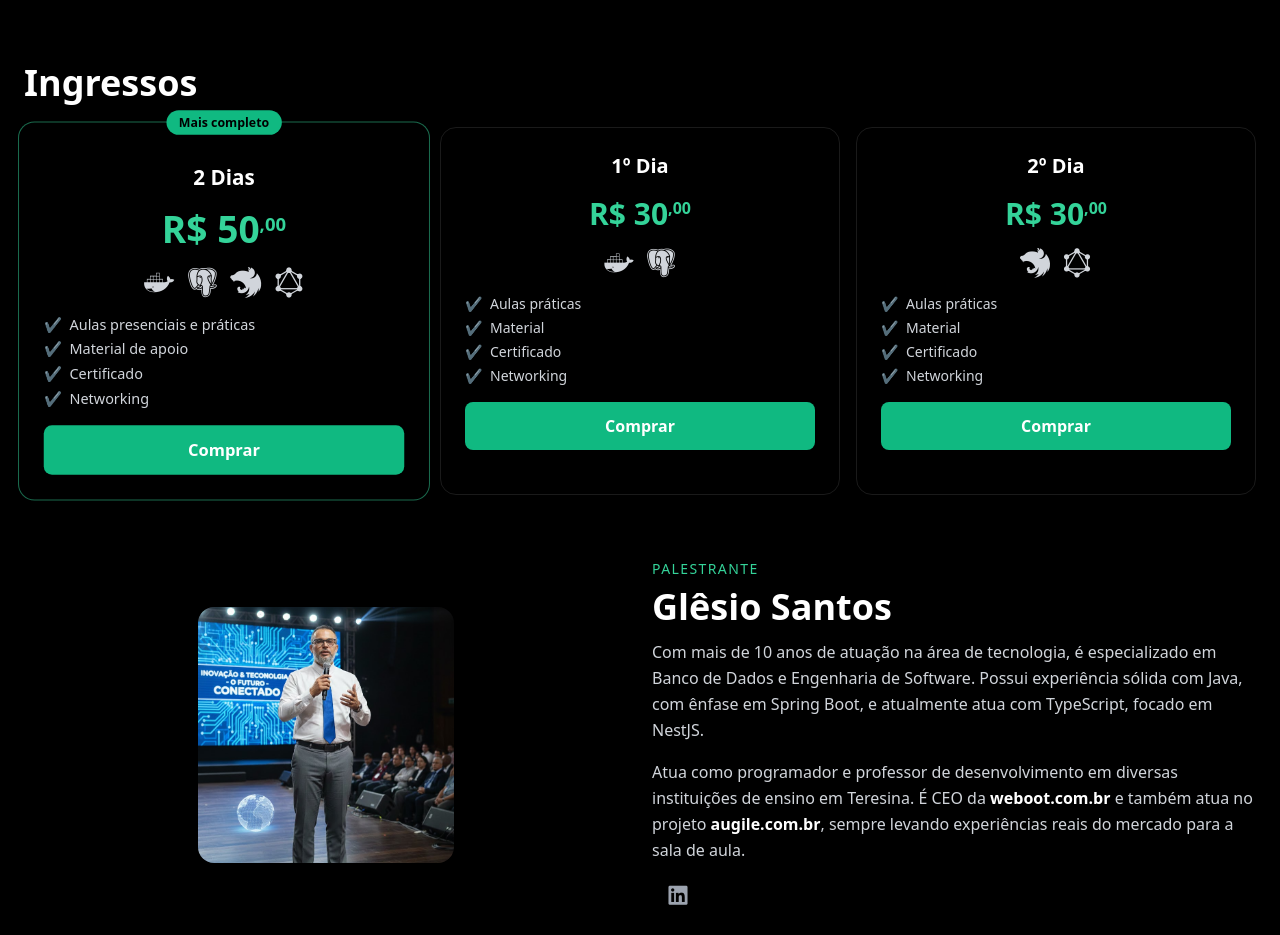
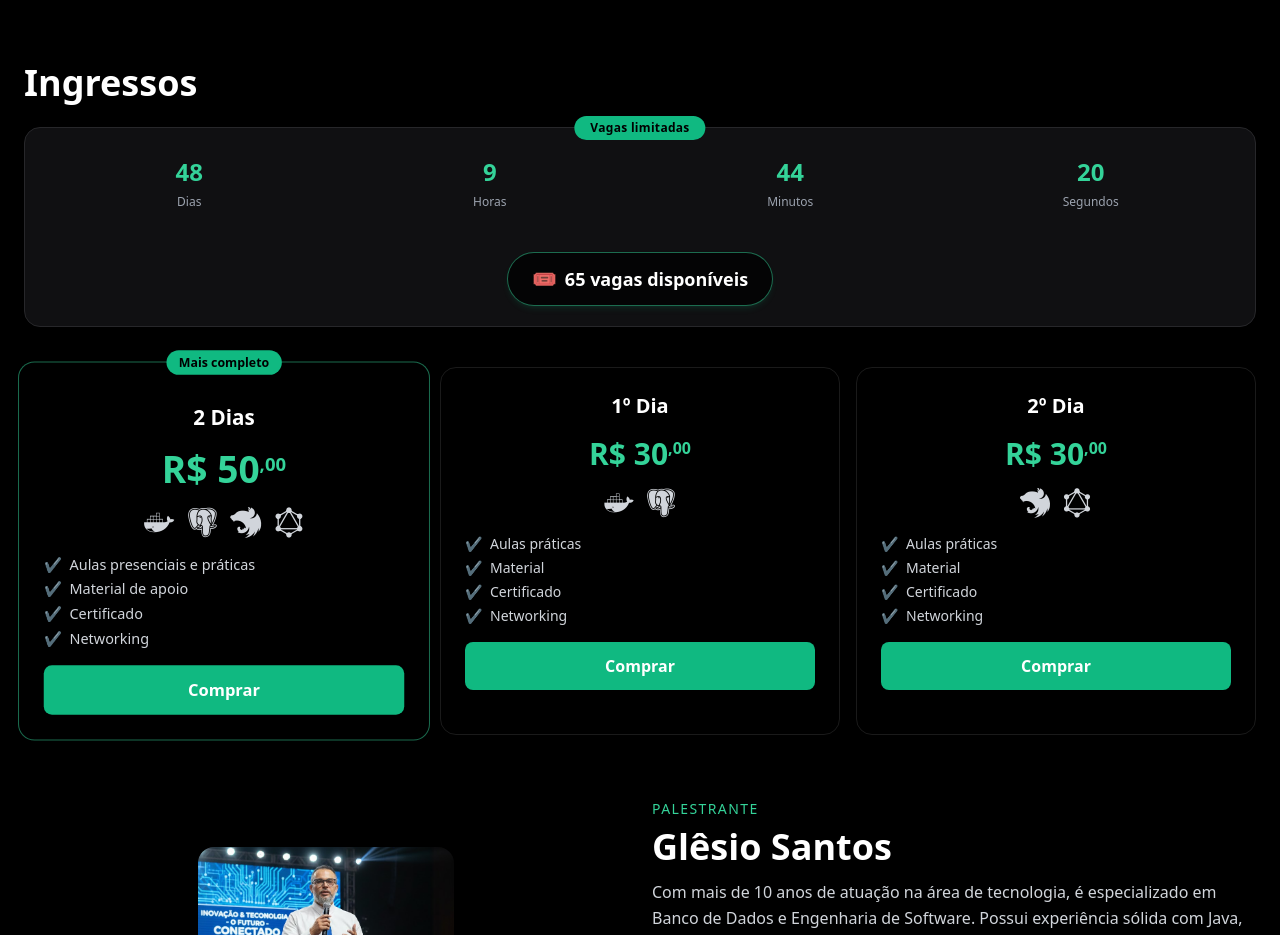
Before and after one commit to glesiosantos/workshop-weboot, a Nuxt app: page / in a window 1280 px wide. Shown: the part 1387-2322 px from the top of the page. Built offline with nearby package versions, Linux system fonts and the light colour scheme.

Commit message:
finalizando a tela de checkout e chekin

```diff
--- /dev/null
+++ b/app/pages/checkin/index.vue
@@ -0,0 +1,80 @@
+<script setup lang="ts">
+import { ref, onMounted, onUnmounted } from 'vue'
+import { Html5Qrcode } from 'html5-qrcode'
+
+const qrRegionId = 'qr-reader'
+
+const scannedCode = ref<string | null>(null)
+const status = ref<'idle' | 'success' | 'error'>('idle')
+
+let qrScanner: Html5Qrcode | null = null
+
+onMounted(async () => {
+  qrScanner = new Html5Qrcode(qrRegionId)
+
+  await qrScanner.start(
+    { facingMode: 'environment' },
+    {
+      fps: 10,
+      qrbox: { width: 250, height: 250 },
+    },
+    (decodedText) => {
+      scannedCode.value = decodedText
+      status.value = 'success'
+
+      // 🔒 Pausa leitura após sucesso
+      qrScanner?.stop()
+    },
+    () => {}
+  )
+})
+
+onUnmounted(() => {
+  qrScanner?.stop()
+})
+</script>
+
+<template>
+  <section class="min-h-screen bg-black text-white flex items-center justify-center">
+    <div class="max-w-md w-full px-6 text-center">
+
+      <h1 class="text-2xl font-bold mb-2">
+        Check-in do Evento
+      </h1>
+
+      <p class="text-gray-400 mb-6">
+        Aponte a câmera para o QR Code do ingresso
+      </p>
+
+      <!-- LEITOR -->
+      <div
+        id="qr-reader"
+        class="w-full rounded-xl overflow-hidden border border-zinc-800 mb-4"
+      ></div>
+
+      <!-- STATUS -->
+      <div v-if="status === 'success'" class="mt-4">
+        <p class="text-emerald-400 font-semibold mb-2">
+          QR Code lido com sucesso!
+        </p>
+
+        <div class="bg-zinc-900 border border-zinc-800 rounded-lg p-3 text-sm">
+          <p class="break-all text-gray-300">
+            {{ scannedCode }}
+          </p>
+        </div>
+
+        <button
+          class="mt-4 w-full bg-emerald-500 hover:bg-emerald-600 py-3 rounded-lg font-semibold"
+        >
+          Confirmar check-in
+        </button>
+      </div>
+
+      <div v-if="status === 'error'" class="text-red-400 mt-4">
+        QR Code inválido
+      </div>
+
+    </div>
+  </section>
+</template>
--- /dev/null
+++ b/app/pages/confirmacao/index.vue
@@ -0,0 +1,131 @@
+<script setup lang="ts">
+import { useRoute } from 'vue-router'
+import { ref, onMounted } from 'vue'
+import QRCode from 'qrcode'
+
+const route = useRoute()
+
+const inscriptionCode = route.query.inscricao as string
+
+if (!inscriptionCode) {
+  throw createError({
+    statusCode: 400,
+    statusMessage: 'Inscrição inválida',
+  })
+}
+
+/**
+ * Dados (mock por enquanto)
+ * Depois virão do Supabase
+ */
+const ticket = {
+  name: 'Participante Destrava Dev',
+  plan: 'Ingresso 2 Dias',
+  date: '08 e 15 de Novembro de 2025',
+  location: 'Museu de Imagens e Som de Teresina',
+}
+
+/**
+ * QR Code
+ */
+const qrCodeUrl = ref('')
+
+onMounted(async () => {
+  qrCodeUrl.value = await QRCode.toDataURL(
+    JSON.stringify({
+      code: inscriptionCode,
+      event: 'destrava-dev',
+    }),
+    { width: 280 }
+  )
+})
+</script>
+
+<template>
+  <section
+    class="relative min-h-screen flex items-center justify-center text-white"
+    style="
+      background-image: url('/images/fundo_destava.png');
+      background-size: cover;
+      background-position: center;
+    "
+  >
+    <!-- Overlay -->
+    <div class="absolute inset-0 bg-black/80"></div>
+
+    <div class="relative z-10 w-full px-6">
+      <div class="max-w-md mx-auto">
+
+        <!-- TICKET -->
+        <div
+          class="bg-zinc-900/90 border border-zinc-800
+                 rounded-2xl overflow-hidden"
+        >
+
+
+          <!-- CONTEÚDO -->
+          <div class="p-6 text-center">
+
+            <div class="flex justify-center mb-4">
+                <img
+                    src="/images/ticket.png"
+                    alt="Ticket"
+                    class="w-[300px] max-w-full opacity-20"
+                />
+                </div>
+
+            <p class="text-emerald-400 uppercase tracking-widest text-sm mb-2">
+              Inscrição confirmada
+            </p>
+
+            <h1 class="text-2xl font-bold mb-4">
+              Destrava Dev
+            </h1>
+
+            <!-- QR CODE -->
+            <div class="flex justify-center mb-4">
+              <div
+                v-if="qrCodeUrl"
+                class="bg-white p-2 rounded-lg"
+              >
+                <img
+                  :src="qrCodeUrl"
+                  alt="QR Code do ingresso"
+                  class="w-48 h-48"
+                />
+              </div>
+
+              <div
+                v-else
+                class="w-48 h-48 flex items-center justify-center
+                       text-gray-400 text-sm"
+              >
+                Gerando QR Code...
+              </div>
+            </div>
+
+            <!-- DADOS -->
+            <div class="text-left space-y-2 text-sm text-gray-300">
+              <p><strong class="text-white">Nome:</strong> {{ ticket.name }}</p>
+              <p><strong class="text-white">Ingresso:</strong> {{ ticket.plan }}</p>
+              <p><strong class="text-white">Data:</strong> {{ ticket.date }}</p>
+              <p><strong class="text-white">Local:</strong> {{ ticket.location }}</p>
+              <p><strong class="text-white">Código:</strong> {{ inscriptionCode }}</p>
+            </div>
+
+            <!-- AVISO -->
+            <p class="mt-5 text-xs text-gray-400">
+              Apresente este QR Code na entrada do evento para validar sua inscrição.
+            </p>
+          </div>
+        </div>
+
+        <!-- RODAPÉ -->
+        <p class="text-center text-xs text-gray-500 mt-6">
+          Guarde este ticket. Ele será solicitado no check-in.
+        </p>
+
+      </div>
+    </div>
+  </section>
+</template>
--- a/app/pages/index.vue
+++ b/app/pages/index.vue
@@ -166,7 +166,70 @@
           Ingressos
         </h2>
 
-        <div class="grid md:grid-cols-3 gap-4">
+        <div class="relative mb-6 bg-zinc-900/70 border border-zinc-800 rounded-2xl p-5">
+
+  <!-- BADGE -->
+  <span
+    class="absolute -top-3 left-1/2 -translate-x-1/2
+           bg-emerald-500 text-black text-xs font-bold
+           px-4 py-1 rounded-full tracking-wide"
+  >
+    Vagas limitadas
+  </span>
+
+  <!-- CONTAGEM -->
+  <div class="grid grid-cols-4 gap-3 text-center mb-10 mt-2">
+    <div>
+      <p class="text-2xl font-bold text-emerald-400">
+        {{ diff.days }}
+      </p>
+      <span class="text-xs text-gray-400">Dias</span>
+    </div>
+
+    <div>
+      <p class="text-2xl font-bold text-emerald-400">
+        {{ diff.hours }}
+      </p>
+      <span class="text-xs text-gray-400">Horas</span>
+    </div>
+
+    <div>
+      <p class="text-2xl font-bold text-emerald-400">
+        {{ diff.minutes }}
+      </p>
+      <span class="text-xs text-gray-400">Minutos</span>
+    </div>
+
+    <div>
+      <p class="text-2xl font-bold text-emerald-400">
+        {{ diff.seconds }}
+      </p>
+      <span class="text-xs text-gray-400">Segundos</span>
+    </div>
+  </div>
+
+  <!-- BADGE DE VAGAS -->
+  <div class="flex justify-center mt-1">
+    <div
+      class="inline-flex items-center gap-2 px-6 py-3
+             rounded-full border border-emerald-400/50
+             bg-black/70 shadow-md shadow-emerald-500/10"
+    >
+    <span class="text-emerald-400 text-xl">
+      🎟️
+    </span>
+      <span class="text-lg font-bold text-white">
+       {{ remainingSlots }} vagas disponíveis
+      </span>
+    </div>
+  </div>
+
+</div>
+
+
+
+
+        <div class="grid md:grid-cols-3 gap-4 mt-10">
           <!-- 2 DIAS -->
           <div
             class="relative border border-emerald-400/50 rounded-2xl p-6 text-center space-y-4
@@ -341,3 +404,42 @@
 
   </div>
 </template>
+
+<script setup lang="ts">
+import { ref, computed, onMounted, onUnmounted } from 'vue'
+
+const EVENT_DATE = new Date('2026-01-31T08:00:00')
+const TOTAL_SLOTS = 65
+
+// depois você pode puxar isso do Supabase
+const soldSlots = ref(0)
+
+const now = ref(new Date())
+let timer: any = null
+
+onMounted(() => {
+  timer = setInterval(() => {
+    now.value = new Date()
+  }, 1000)
+})
+
+onUnmounted(() => {
+  clearInterval(timer)
+})
+
+const diff = computed(() => {
+  const ms = EVENT_DATE.getTime() - now.value.getTime()
+  const total = Math.max(ms, 0)
+
+  return {
+    days: Math.floor(total / (1000 * 60 * 60 * 24)),
+    hours: Math.floor((total / (1000 * 60 * 60)) % 24),
+    minutes: Math.floor((total / (1000 * 60)) % 60),
+    seconds: Math.floor((total / 1000) % 60),
+  }
+})
+
+const remainingSlots = computed(() =>
+  Math.max(TOTAL_SLOTS - soldSlots.value, 0)
+)
+</script>
--- a/package.json
+++ b/package.json
@@ -10,12 +10,15 @@
     "postinstall": "nuxt prepare"
   },
   "dependencies": {
+    "html5-qrcode": "^2.3.8",
     "mercadopago": "^2.11.0",
     "nuxt": "^4.2.2",
+    "qrcode": "^1.5.4",
     "vue": "^3.5.25",
     "vue-router": "^4.6.3"
   },
   "devDependencies": {
-    "@nuxtjs/tailwindcss": "^6.14.0"
+    "@nuxtjs/tailwindcss": "^6.14.0",
+    "@types/qrcode": "^1.5.6"
   }
 }
```
Also changed, not shown: public/images/ticket.png (added), 1 other file (tests, documents, lock files or other folders).
